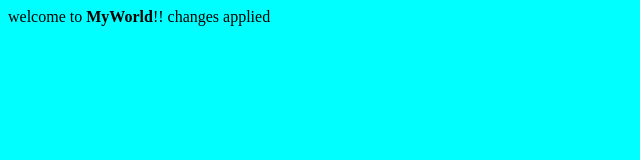
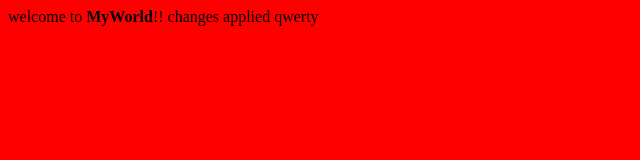
Before and after one commit to Himjo/JenkinsTraining, a plain HTML site: page index.html in a window 1280 px wide. Shown: the whole page, without its empty margins (0-640 px from the left). Drawn offline with Linux system fonts and the light colour scheme.

Commit message:
donedone

```diff
--- a/index.html
+++ b/index.html
@@ -1,4 +1,5 @@
-<body bgcolor='aqua'>
+<body bgcolor='red'>
 welcome to <b>MyWorld</b>!!
 changes applied
+qwerty
 </body>
```
